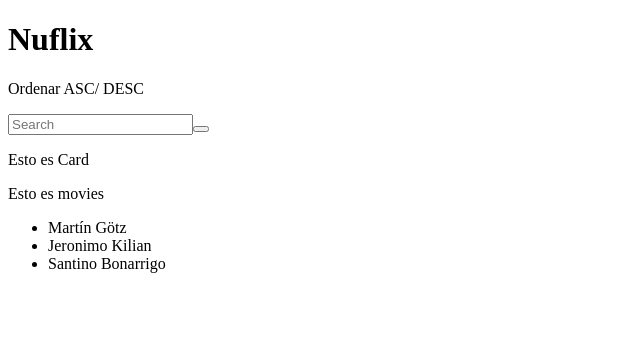
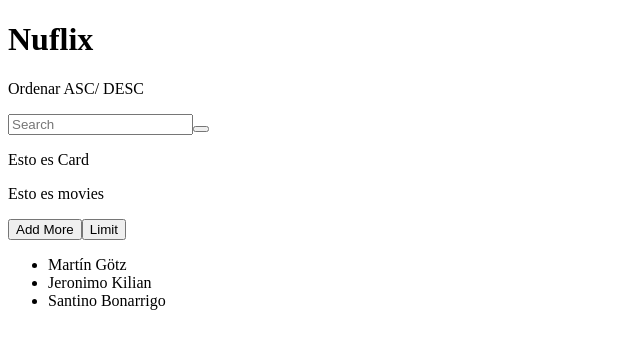
Before and after one commit to martingotz/programacion-3-, a React (Create React App) app: page / in a window 1280 px wide. Shown: the top 348 px of the page, without its empty margins (0-640 px from the left). Built offline with nearby package versions, Linux system fonts and the light colour scheme; no server answers.

Commit message:
cambios add

```diff
--- a/src/components/Card/Card.js
+++ b/src/components/Card/Card.js
@@ -2,6 +2,7 @@ import React, { Component } from 'react'
 import Movies from '../Movies/Movies';
 
 class Card extends Component {
+
     render() {
         return (
             <div>
--- a/src/components/Movies/Movies.js
+++ b/src/components/Movies/Movies.js
@@ -6,9 +6,9 @@ import React, { Component } from 'react';
 
          )
          this.state ={
-             //moviesOriginal: [],
-           //  moviesFilter:[],
-           //  nexturl:"",
+            moviesOriginal: [],
+            moviesFilter:[],
+            nexturl:"",
          }
      }
      componentDidMount(){
@@ -21,11 +21,11 @@ import React, { Component } from 'react';
 
            console.log('datos de la api');
            console.log(data);
-           //this.setState({
-              // moviesOriginal: data.results,// esto esta mal, cambiar cuando traiga ok la api.
-              // moviesFilter: data.results,
-              // nexturl: data.info.next,
-          // })
+           this.setState({
+               moviesOriginal: data.results,// esto esta mal, cambiar cuando traiga ok la api.
+               moviesFilter: data.results,
+               nexturl: data.info.next, // Va con agregar mas
+           })
 
 
        })
@@ -34,12 +34,35 @@ import React, { Component } from 'react';
      componentDidUpdate(){
          console.log("componentDidUpdate");
      }
+    add (){
+        const url = this.state.nexturl;
+        fetch(url)
+        .then((respuesta)=> respuesta.json())
+        .then((data)=>{
+            console.log(data);
+            this.setState({
+                nexturl:data.info.next,
+                personajes: this.state.personajes.concat(data.results),
+            });
+        })
+        .catch((e)=> console.log(e))
+    }
+    original(){
+        this.setState({
+            moviesFilter: this.state.moviesOriginal,
+            nexturl: 'https://api.themoviedb.org/3/movie/popular?api_key=4376257ca33773b58ce7e3a2ca8c1180&language=en-US&page=2'
+        })
+
+    }
+
 
     render() {
         console.log("renderizado");
         return (
             <div>
                 <p>Esto es movies </p>
+                <button onClick={()=>this.add()} > Add More </button>
+                <button onClick={()=>this.original()}>Limit</button>
             </div>
         )
     }
```
Also changed, not shown: 1 other file (tests, documents, lock files or other folders).
